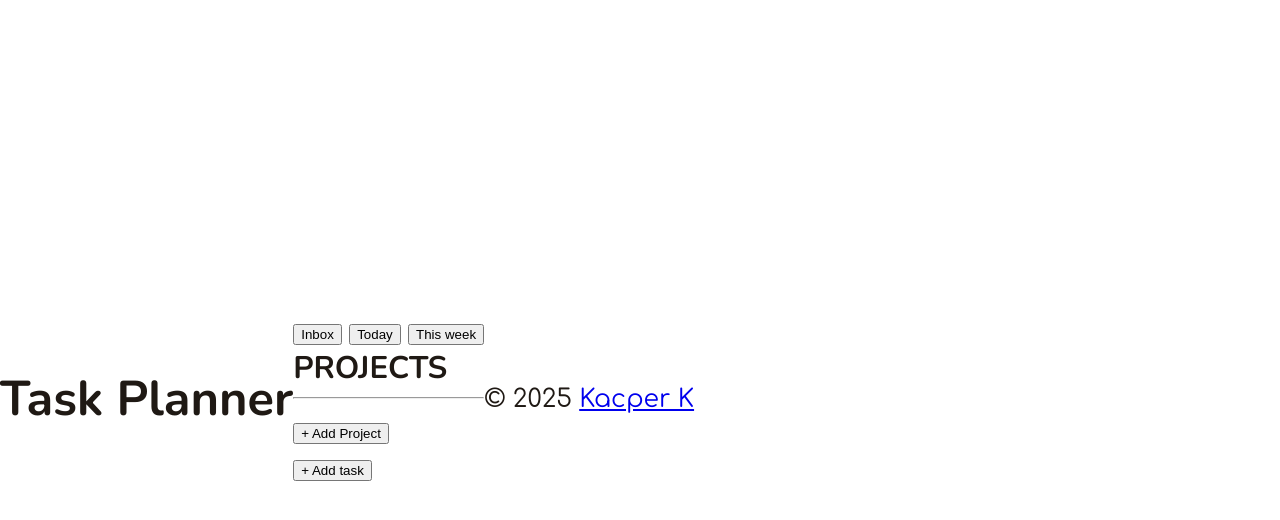
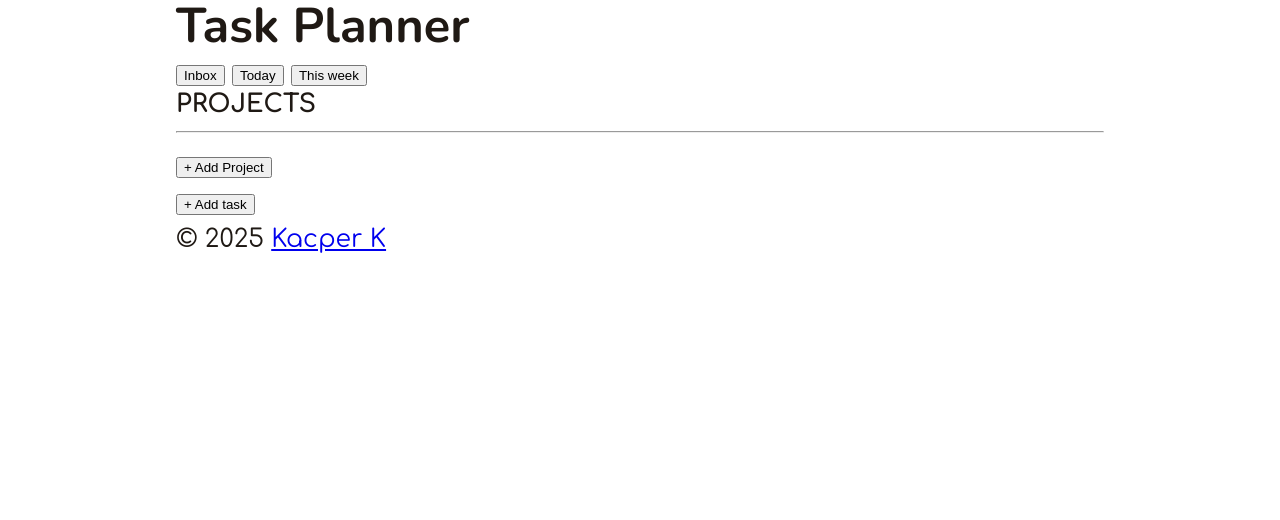
Before and after one commit to kacper-korzen/task-planner, a website built with Vite: page index.html in a window 1280 px wide. Built offline with nearby package versions, Linux system fonts and the light colour scheme.

Commit message:
fix wrong structure of divs

```diff
--- a/index.html
+++ b/index.html
@@ -1,37 +1,43 @@
-<!doctype html>
+<!DOCTYPE html>
 <html lang="en">
   <head>
     <meta charset="UTF-8" />
     <meta name="viewport" content="width=device-width, initial-scale=1.0" />
+    <link rel="stylesheet" href="./src/css/style.css" />
     <title>Task planner</title>
   </head>
   <body>
-    <!-- <div id="app"></div>
-    <script type="module" src="/src/main.js"></script> -->
-    <header><h1>Task Planner</h1></header>
+    <div class="wrapper">
+      <header class="bg-accent p-1">
+        <h1>Task Planner</h1>
+      </header>
 
-    <main>
-      <aside>
-        <div>
+      <aside class="bg-accent-3">
+        <div class="flex flex-col">
           <button>Inbox</button>
           <button>Today</button>
           <button>This week</button>
         </div>
 
         <div>
-          <h3>PROJECTS</h3>
-          <hr>
+          <h4>PROJECTS</h4>
+          <hr />
           <button>+ Add Project</button>
         </div>
       </aside>
-      <section>
+
+      <main>
         <button>+ Add task</button>
-      </section>
-    </main>
-    <footer>
-      <script>
-        document.write(`&copy; ${new Date().getFullYear()}  <a href='https://github.com/kacper-korzen'>Kacper K</a>`);
-      </script>
-    </footer>
+      </main>
+
+      <footer class="p-1">
+        <script>
+          document.write(
+            `&copy; ${new Date().getFullYear()}  <a href='https://github.com/kacper-korzen'>Kacper K</a>`
+          );
+        </script>
+      </footer>
+    </div>
+    <!-- <script type="module" src="/src/main.js"></script> -->
   </body>
 </html>
```
